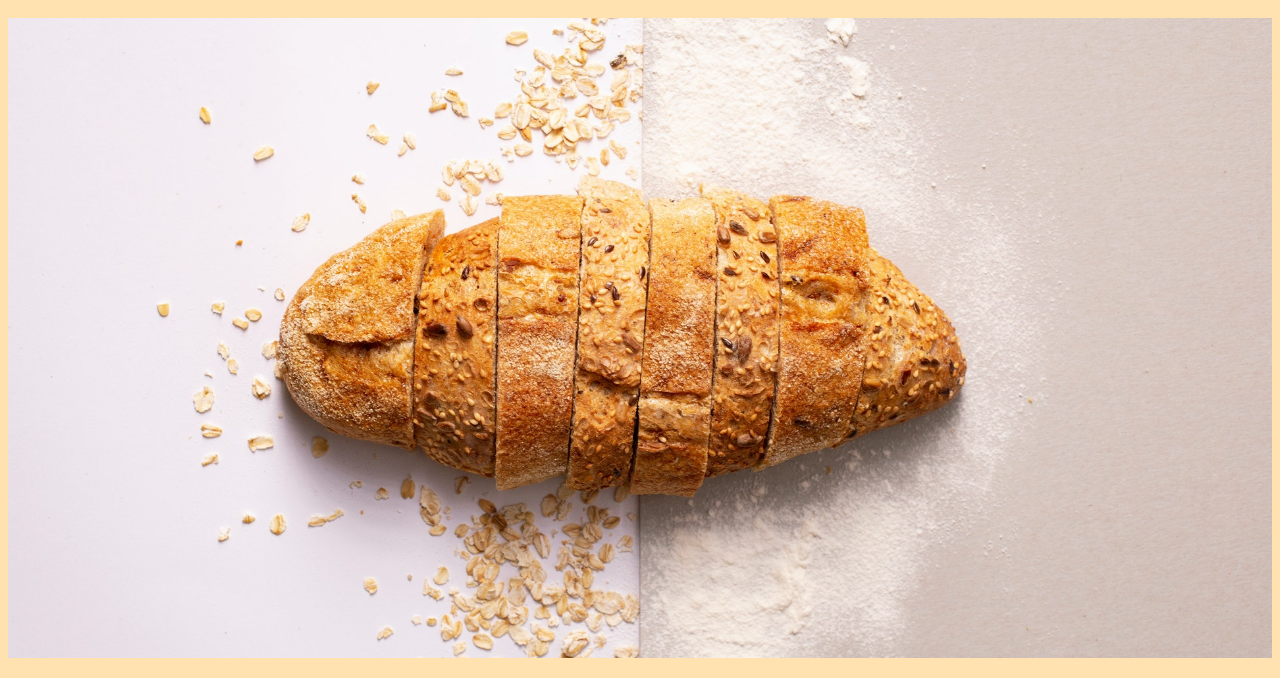
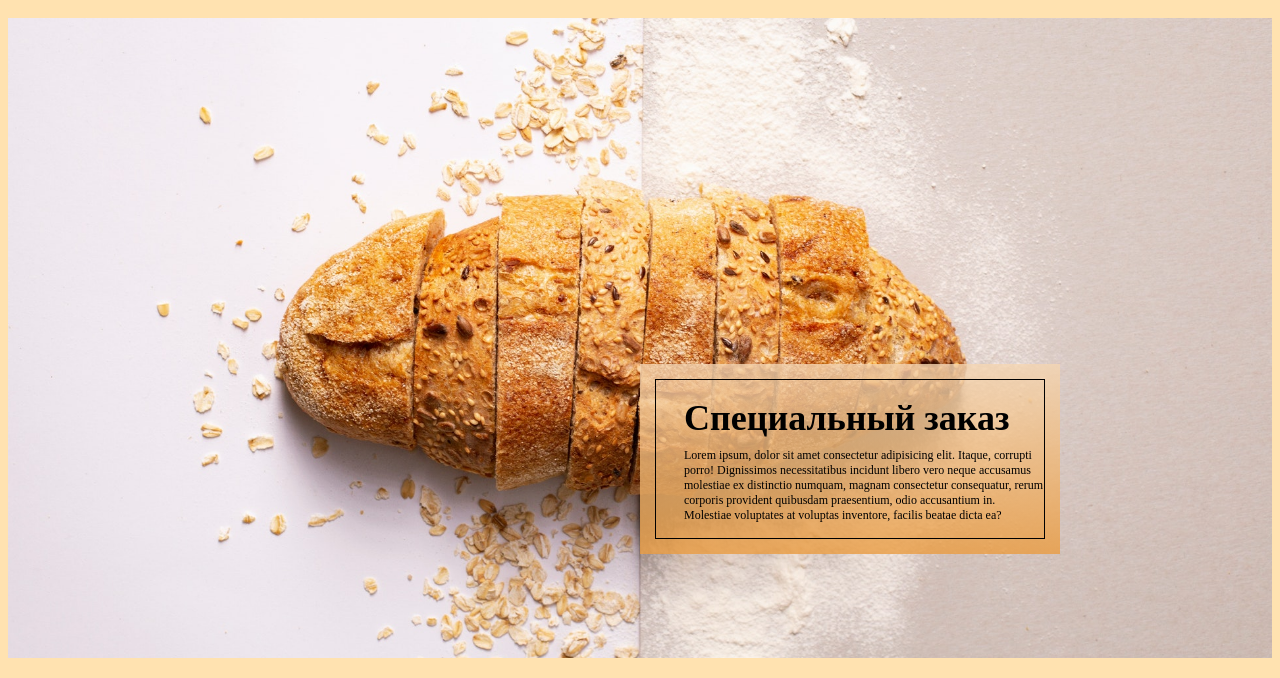
Before and after one commit to Yandr2022/FrontEndLearning, a plain HTML site: page src/index.html in a window 1280 px wide. Shown: the part 175-853 px from the top of the page. Drawn offline with Linux system fonts and the light colour scheme.

Commit message:
added inner block in about-section

```diff
--- a/src/css/style.css
+++ b/src/css/style.css
@@ -1,25 +1,29 @@
+* {
+    box-sizing: border-box;
+}
+
 body {
     background-color: #ffe2B0;
     padding-top: 20px;
 }
 
 header {
- text-align: center;
- margin-bottom: 20px;
+    text-align: center;
+    margin-bottom: 20px;
 }
 
 ul {
-   list-style-type: none;
-   text-align: center;
-   padding: 0px;
+    list-style-type: none;
+    text-align: center;
+    padding: 0px;
 }
 
-li{
+li {
     display: inline;
     margin-right: 100px;
 }
 
-li:last-child{
+li:last-child {
     margin-right: 0px;
 }
 
@@ -30,11 +34,42 @@ a {
 }
 
 
-nav{
+nav {
     margin-bottom: 20px;
 }
 
-.section-about{
+.section-about {
     height: 640px;
     background: url(../img/01-Картинка-фона.jpg) center/cover;
+    position: relative;
 }
+
+.section-about_block {
+    background: linear-gradient(180deg, rgba(244, 213, 178, 0.8) 0%,
+            rgba(234, 156, 65, 0.8) 100%);
+    width: 420px;
+    height: 190px;
+    position: absolute;
+    top: 54%;
+    left: 50%;
+    padding-top: 15px;
+    text-align: center;
+}
+
+.section-about_block_border {
+    width: 390px;
+    height: 160px;
+    border: 1px solid black;
+    margin: 0 auto;
+    padding: 17px 0 0 28px;
+    text-align: left;
+}
+.section-about_title{
+    font-size: 36px;
+    margin: 0;
+    margin-bottom: 9px;
+}
+.section-about_text{
+    font-size: 12px;
+    margin: 0;
+}
--- a/src/index.html
+++ b/src/index.html
@@ -1,5 +1,6 @@
 <!DOCTYPE html>
 <html lang="en">
+
 <head>
    <meta charset="UTF-8">
    <meta name="viewport" content="width=device-width, initial-scale=1.0">
@@ -7,6 +8,7 @@
    <meta name="description" content="Лучшая выпечка в городе">
    <link rel="stylesheet" href="css/style.css">
 </head>
+
 <body>
    <header>
       <img src="img/01-Logo.svg" alt="Bakery Logo">
@@ -24,6 +26,12 @@
 
    <main>
       <section class="section-about">
+         <div class="section-about_block">
+            <div class="section-about_block_border">
+               <h1 class="section-about_title">Специальный заказ</h1>
+               <p class="section-about_text">Lorem ipsum, dolor sit amet consectetur adipisicing elit. Itaque, corrupti porro! Dignissimos necessitatibus incidunt libero vero neque accusamus molestiae ex distinctio numquam, magnam consectetur consequatur, rerum corporis provident quibusdam praesentium, odio accusantium in. Molestiae voluptates at voluptas inventore, facilis beatae dicta ea? </p>
+            </div>
+         </div>
 
       </section>
       <section>
@@ -42,4 +50,5 @@
 
 
 </body>
+
 </html>
```
Lines whose indentation alone changed are shown as unchanged.
